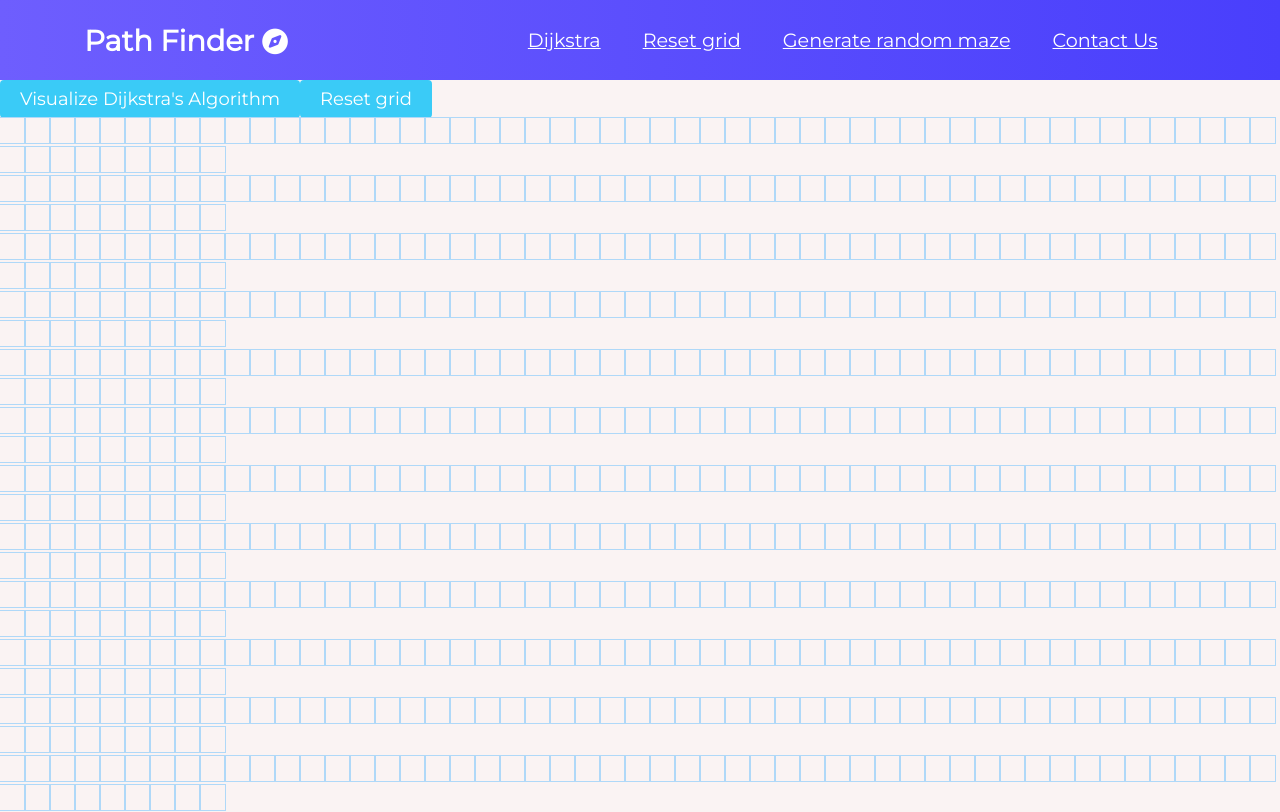
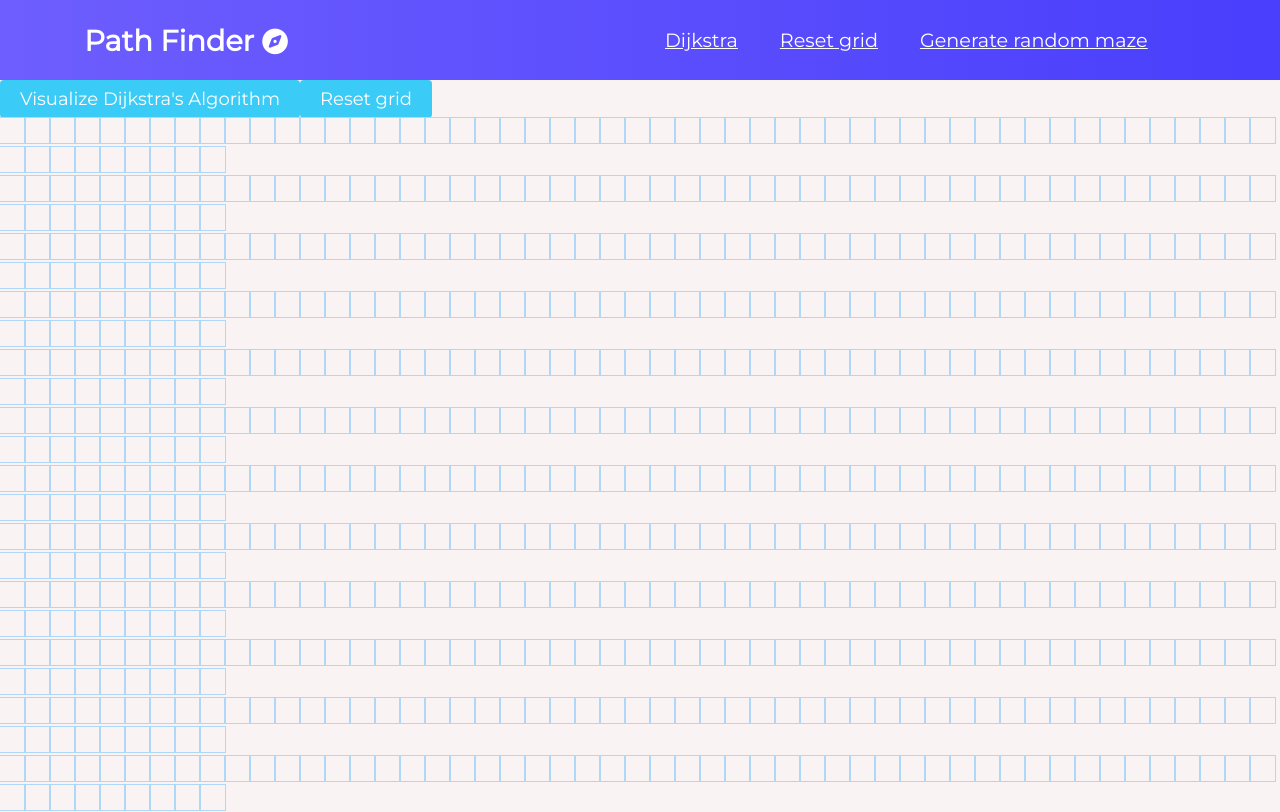
Before and after one commit to Pakome/pathfinder-visualizer, a React (Create React App) app: page / in a window 1280 px wide. Shown: the top 812 px of the page. Built offline with nearby package versions, Linux system fonts and the light colour scheme.

Commit message:
fix: update navbar

```diff
--- a/src/Navbar/MenuItems.js
+++ b/src/Navbar/MenuItems.js
@@ -14,11 +14,11 @@ export const MenuItems = [
         url: '#',
         cName: 'nav-links',
     },
-    {
-        title: 'Contact Us',
-        url: '#',
-        cName: 'nav-links',
-    },
+    // {
+    //     title: 'Contact Us',
+    //     url: '#',
+    //     cName: 'nav-links',
+    // },
     {
         title: 'Sign up',
         url: '#',
--- a/src/Navbar/Navbar.jsx
+++ b/src/Navbar/Navbar.jsx
@@ -1,6 +1,6 @@
 import React, { Component } from 'react';
 import { MenuItems } from './MenuItems';
-import { Button } from '../Buttons/Button';
+// import { Button } from '../Buttons/Button';
 import './Navbar.css';
 
 export default class Navbar extends Component {
```
